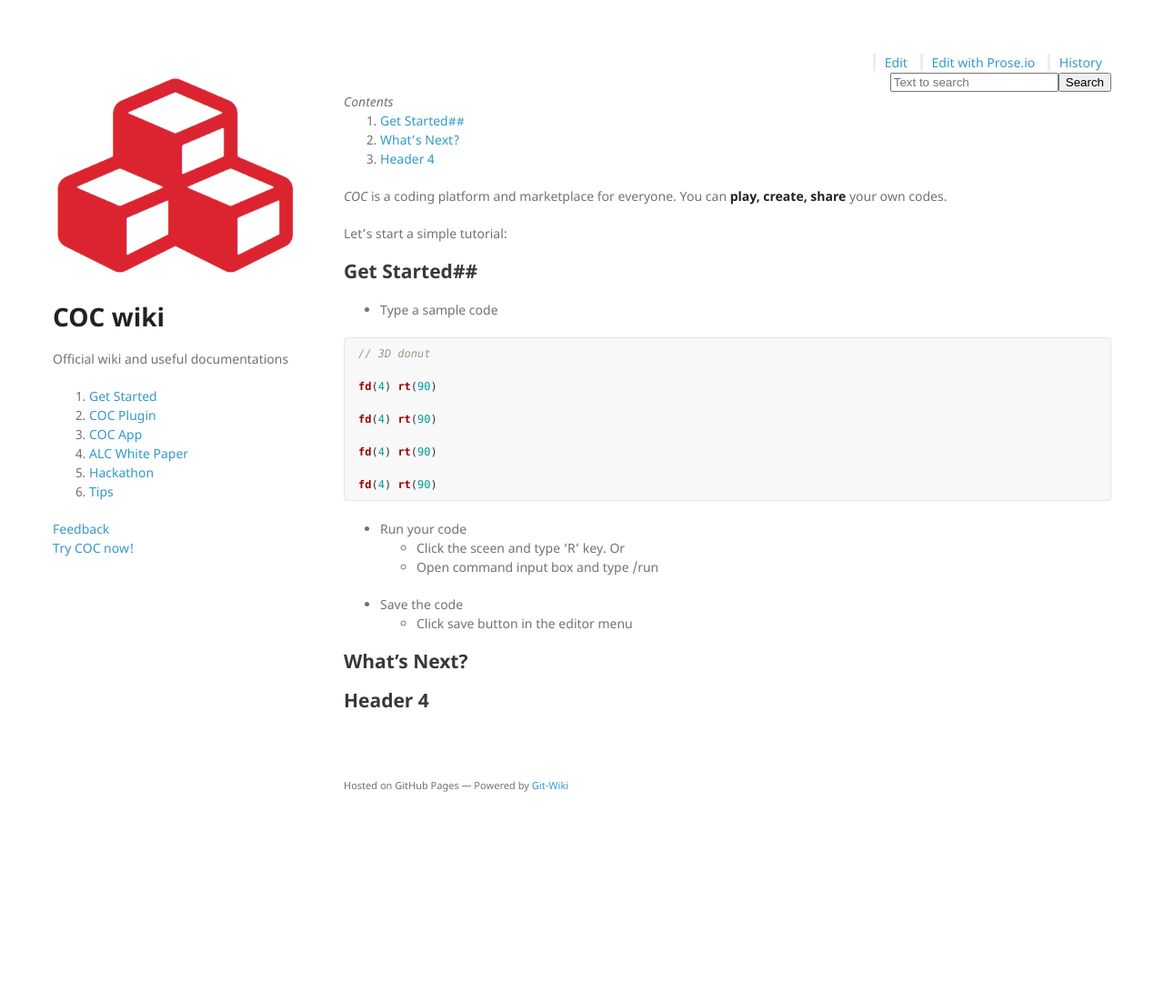
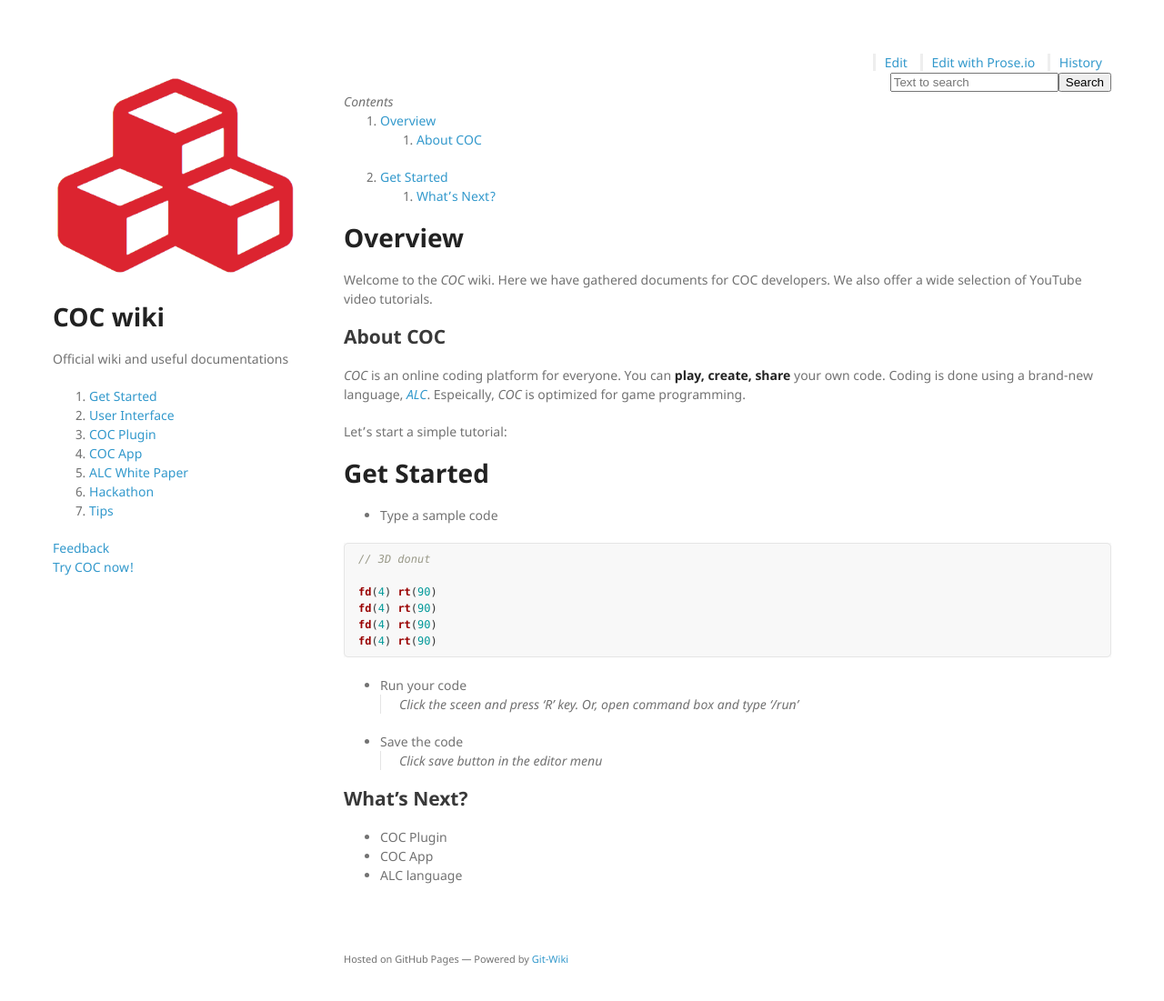
Before and after one commit to daisykim/daisykim.github.io, a Jekyll site: the page built from index.md, in a window 1280 px wide and 1101 px high. Shown: the whole window at 91% size. Built offline with Jekyll 4.4.1, drawn with Linux system fonts in a browser that asks for light colours; nearby versions of some CDN libraries.

Commit message:
Update index and sidebar

````diff
--- a/_includes/sidebar.html
+++ b/_includes/sidebar.html
@@ -1,5 +1,6 @@
 <ol>
   <li><a href="/">Get Started</a></li>
+  <li><a href="/p/user-interface">User Interface</a></li>
   <li><a href="/p/coc-plugin">COC Plugin</a></li>
   <li><a href="/p/coc-app">COC App</a></li>
   <li><a href="/p/alc-1.0-white-paper">ALC White Paper</a></li>
--- a/index.md
+++ b/index.md
@@ -3,11 +3,15 @@ layout: default
 title: Markdown Style Guide
 ---
 
-_COC_ is a coding platform and marketplace for everyone. You can **play, create, share** your own codes.
+# Overview
+Welcome to the _COC_ wiki. Here we have gathered documents for COC developers. We also offer a wide selection of YouTube video tutorials.
+
+## About COC
+_COC_ is an online coding platform for everyone. You can **play, create, share** your own code. Coding is done using a brand-new language, [_ALC_](alc-1.0-white-paper). Espeically, _COC_ is optimized for game programming.
 
 Let's start a simple tutorial:
 
-## Get Started##
+# Get Started
 
 * Type a sample code
 
@@ -15,21 +19,20 @@ Let's start a simple tutorial:
 // 3D donut
 
 fd(4) rt(90)
-
 fd(4) rt(90)
-
 fd(4) rt(90)
-
 fd(4) rt(90)
 ```
 
 * Run your code
-  - Click the sceen and type 'R' key. Or
-  - Open command input box and type /run
+> Click the sceen and press 'R' key.
+> Or, open command box and type '/run'
 
 * Save the code
-  - Click save button in the editor menu
+> Click save button in the editor menu
 
 ## What's Next?
 
-## Header 4
+* COC Plugin
+* COC App
+* ALC language
````
Also changed, not shown: p/user-interface.md (added, +6 -0 lines).
